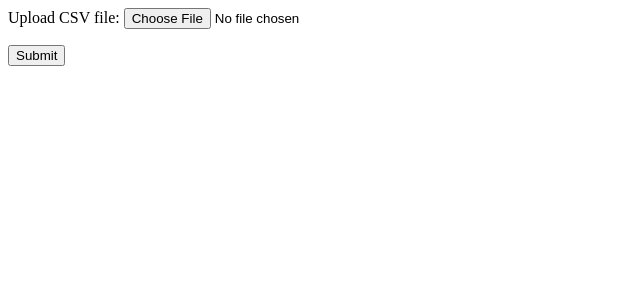
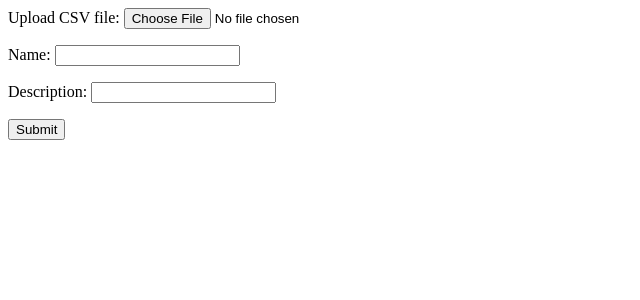
Before and after one commit to banillie/dbasik-client, a Django app: page /dbasik_api/ in a window 1280 px wide. Shown: the top 300 px of the page, without its empty margins (0-640 px from the left). Run offline with Django 5.2, Linux system fonts and the light colour scheme.

Commit message:
adding name and description to form

```diff
--- a/datamap/forms.py
+++ b/datamap/forms.py
@@ -3,3 +3,5 @@ from django import forms
 
 class SubmitAPIForm(forms.Form):
     csv_file = forms.FileField(label='Upload CSV file')
+    name = forms.CharField(max_length=50)
+    description = forms.CharField(max_length=200)
--- a/datamap/views.py
+++ b/datamap/views.py
@@ -16,8 +16,8 @@ def dbasik_api_view(request):
         if form.is_valid():
             url = 'http://localhost:4000/v1/datamaps'
             data = {
-                'name': 'bobbins',
-                'description': 'This is a long description of the datamap.'
+                'name': form.cleaned_data['name'],
+                'description': form.cleaned_data['description'],
             }
             files = {
                 'file': form.cleaned_data['csv_file']
```
Also changed, not shown: datamap/tests/test_all.py (+9 -8 lines), dbasik_client/templates/datamap_list.html (+31 -0 lines), dbasik_client/templates/dbasik_api.html (+0 -30 lines).
